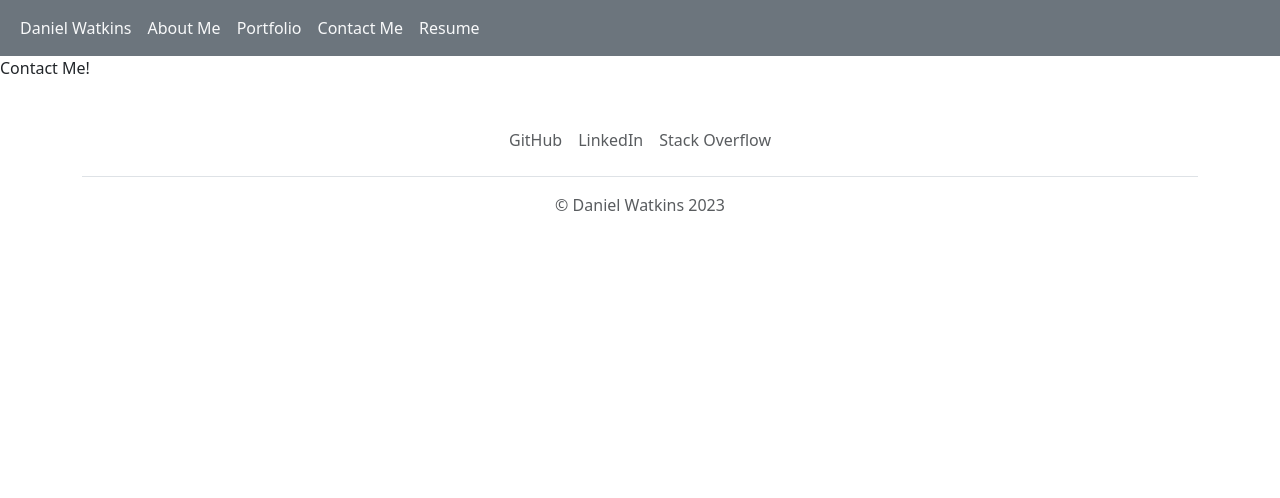
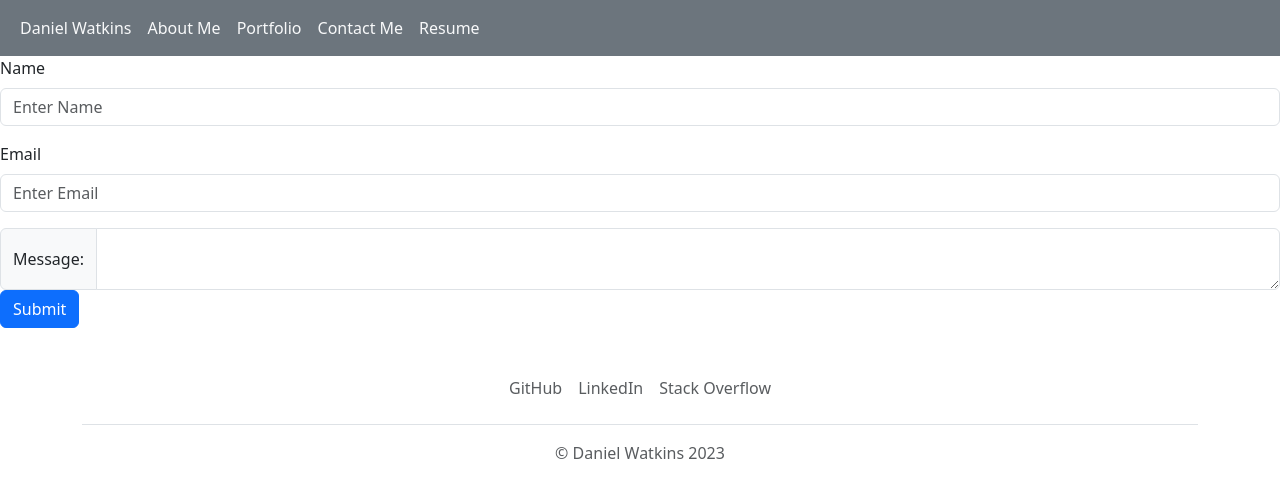
Before and after one commit to dan-watkins/react-portfolio, a React (Vite) app in the folder react-portfolio/: page /contact in a window 1280 px wide. Shown: the top 498 px of the page. Built offline with nearby package versions, Linux system fonts and the light colour scheme.

Commit message:
created Contact Me form

```diff
--- a/react-portfolio/package.json
+++ b/react-portfolio/package.json
@@ -16,7 +16,8 @@
     "react": "^18.2.0",
     "react-bootstrap": "^2.9.1",
     "react-dom": "^18.2.0",
-    "react-router-dom": "^6.18.0"
+    "react-router-dom": "^6.18.0",
+    "validator": "^13.11.0"
   },
   "devDependencies": {
     "@types/react": "^18.2.15",
--- a/react-portfolio/src/pages/ContactPage.jsx
+++ b/react-portfolio/src/pages/ContactPage.jsx
@@ -1,6 +1,45 @@
+import { Form, Button, InputGroup } from "react-bootstrap";
+import { useState } from "react";
+import validator from "validator";
+
 export default function ContactPage() {
-    return(
-    <div>
-    <p>Contact Me!</p>
-    </div>
-)}
+  const [email, setEmail] = useState("");
+  const [message, SetMessage] = useState("");
+  function handleEmail(event) {
+    let new_Email = event.target.value;
+    setEmail(new_Email);
+    if (!validator.isEmail(new_Email)) {
+      SetMessage("Please enter a valid email");
+    } else {
+      SetMessage("");
+    }
+  }
+
+  return (
+    <Form>
+      <Form.Group className="mb-3" controlId="formBasicName">
+        <Form.Label>Name</Form.Label>
+        <Form.Control type="name" placeholder="Enter Name" required />
+      </Form.Group>
+
+      <Form.Group className="mb-3" controlId="formBasicEmail">
+        <Form.Label>Email</Form.Label>
+        <Form.Control
+          type="email"
+          placeholder="Enter Email"
+          required
+          onChange={handleEmail}
+        />
+      </Form.Group>
+
+      <InputGroup>
+        <InputGroup.Text>Message:</InputGroup.Text>
+        <Form.Control as="textarea" aria-label="With textarea" />
+      </InputGroup>
+
+      <Button variant="primary" type="submit">
+        Submit
+      </Button>
+    </Form>
+  );
+}
```
Also changed, not shown: 1 other file (tests, documents, lock files or other folders).
